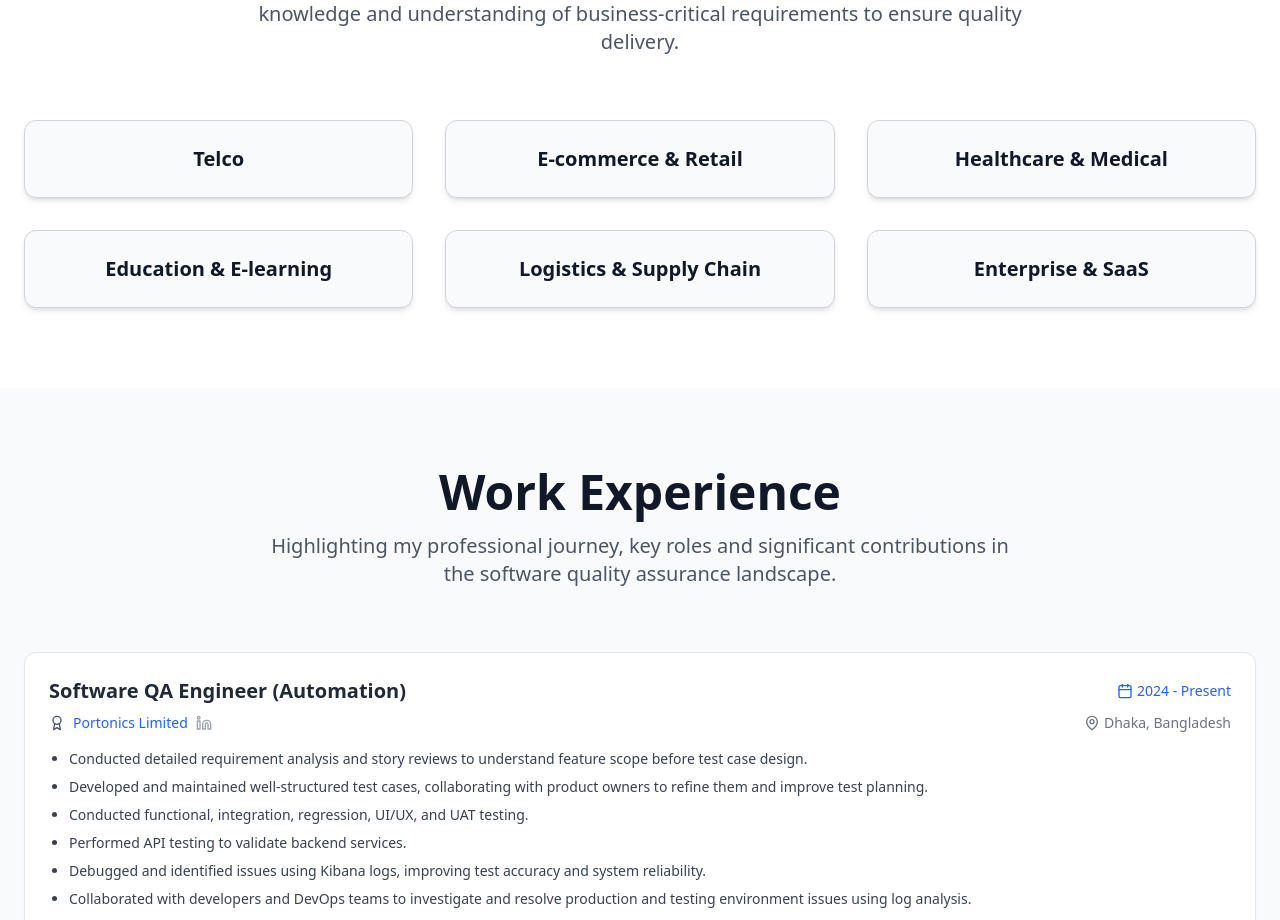
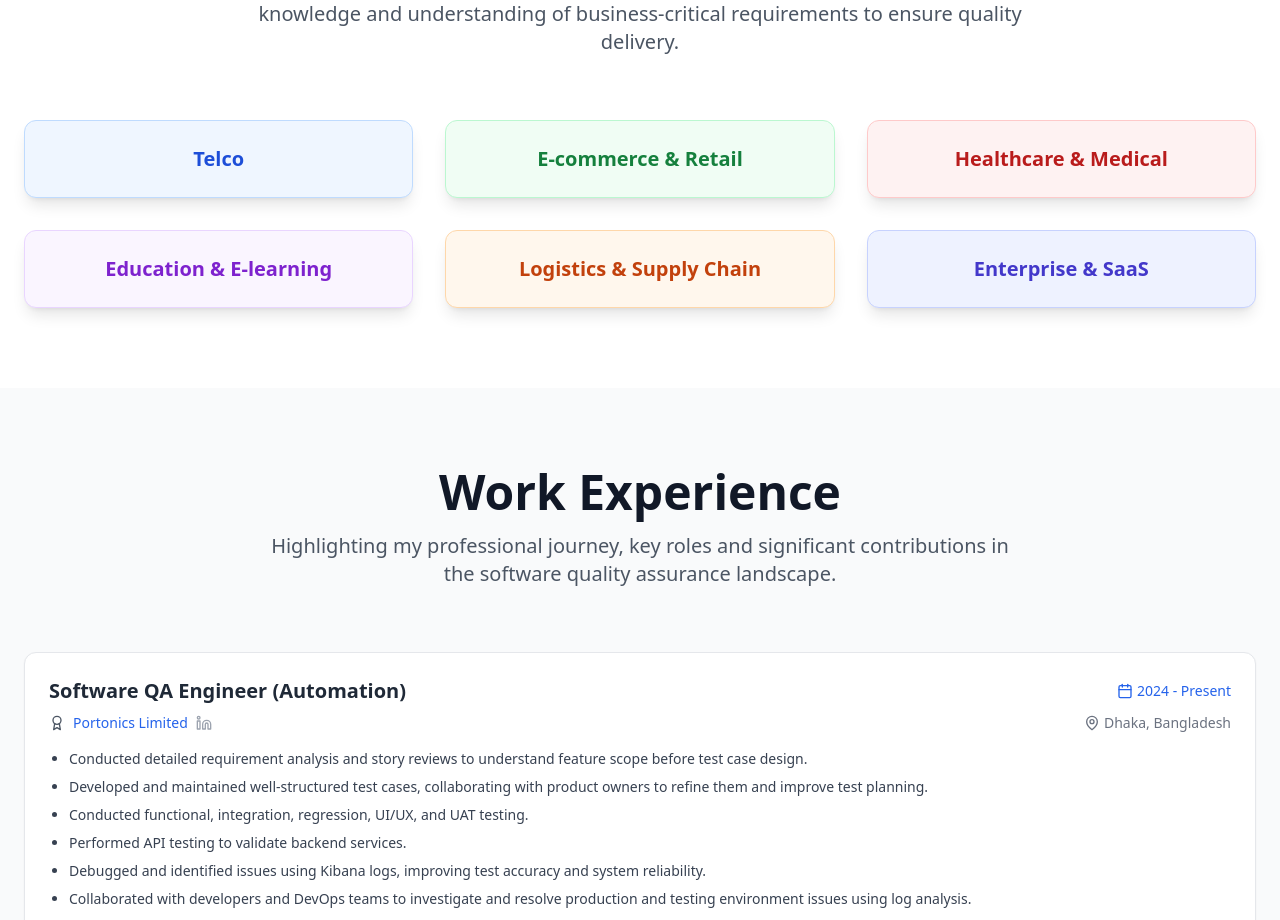
Before and after one commit to atiarmridul/atiarmridul.github.io, a React (Vite) app: page / in a window 1280 px wide. Shown: the part 3551-4471 px from the top of the page. Built offline with nearby package versions, Linux system fonts and the light colour scheme.

Commit message:
update the domain style and readme file

```diff
--- a/src/components/Domains.tsx
+++ b/src/components/Domains.tsx
@@ -1,23 +1,64 @@
 import React from 'react';
+
+type ColorKey = "blue" | "green" | "red" | "purple" | "orange" | "indigo";
+
+const colorStyles: Record<ColorKey, Record<string, string>> = {
+  blue: {
+    bg: "bg-blue-50",
+    border: "border-blue-200",
+    text: "text-blue-700",
+  },
+  green: {
+    bg: "bg-green-50",
+    border: "border-green-200",
+    text: "text-green-700",
+  },
+  red: {
+    bg: "bg-red-50",
+    border: "border-red-200",
+    text: "text-red-700",
+  },
+  purple: {
+    bg: "bg-purple-50",
+    border: "border-purple-200",
+    text: "text-purple-700",
+  },
+  orange: {
+    bg: "bg-orange-50",
+    border: "border-orange-200",
+    text: "text-orange-700",
+  },
+  indigo: {
+    bg: "bg-indigo-50",
+    border: "border-indigo-200",
+    text: "text-indigo-700",
+  },
+};
 
 const domains = [
   {
     title: 'Telco',
+    color: 'blue',
   },
   {
     title: 'E-commerce & Retail',
+    color: 'green',
   },
   {
     title: 'Healthcare & Medical',
+    color: 'red',
   },
   {
     title: 'Education & E-learning',
+    color: 'purple',
   },
   {
     title: 'Logistics & Supply Chain',
+    color: 'orange',
   },
   {
     title: 'Enterprise & SaaS',
+    color: 'indigo',
   }
 ];
 
@@ -36,16 +77,24 @@ const Domains = () => {
         </header>
 
         <div className="grid grid-cols-1 md:grid-cols-2 lg:grid-cols-3 gap-8">
-          {domains.map((domain, index) => (
+          {domains.map((domain, index) => {
+            const colors = colorStyles[domain.color];
+            return (
               <article
                 key={index}
-              className="bg-gray-50 rounded-xl p-6 shadow-md hover:shadow-xl transition-all duration-300 transform hover:-translate-y-2 border border-gray-300"
+                className={`
+                  ${colors.bg}
+                  ${colors.border}
+                  rounded-xl p-6 shadow-lg hover:shadow-xl
+                  transition-all duration-300 transform hover:-translate-y-2 border
+                `}
               >
                 <header className="flex items-center justify-center">
-                <h3 className="text-xl font-bold text-gray-900">{domain.title}</h3>
+                  <h3 className={`text-xl font-bold ${colors.text}`}>{domain.title}</h3>
                 </header>
               </article>
-          ))}
+            );
+          })}
         </div>
       </div>
     </section>
```
Also changed, not shown: 1 other file (tests, documents, lock files or other folders). Lines whose indentation alone changed are shown as unchanged.
